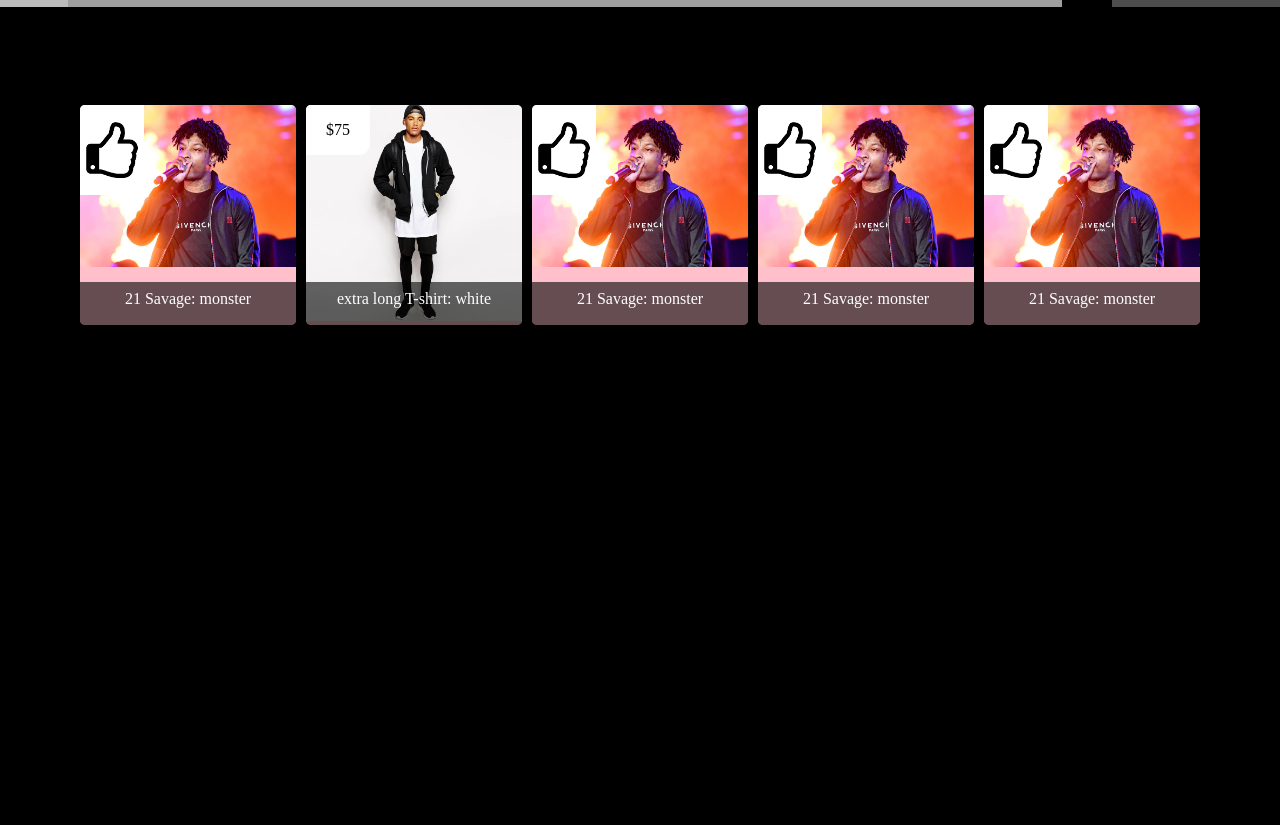
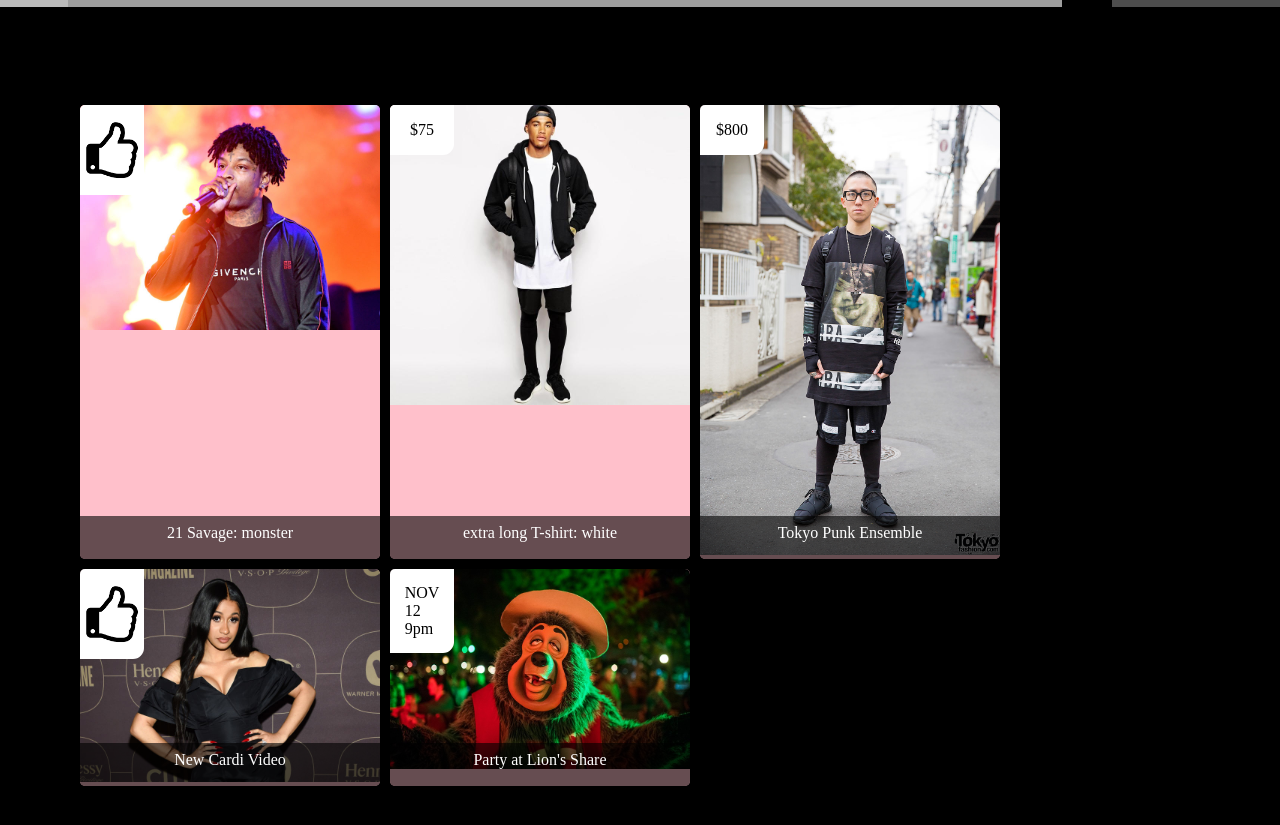
Before and after one commit to Grickl3/lionssharedenver, a website: page index.html in a window 1280 px wide. Shown: the part 793-1618 px from the top of the page. Before the commit the page ends 1323 px from the top, so only its background shows below. Drawn offline with Linux system fonts and the light colour scheme; grey boxes are pictures that could not be loaded.

Commit message:
poked at the tiles some more. I believe I can solve the Ydimension problem with nested flexboxes

```diff
--- a/index.html
+++ b/index.html
@@ -89,35 +89,35 @@
 		</div><!-- TILE -->
 
 		<div class="tile">
-			<img class="tile__background" src="img/21-savage.jpg" alt="21 Savage">
+			<img class="tile__background" src="img/box-print.jpg" alt="Tokyo Punk">
+			<div class="tile__upper-corner">
+				<span class="tile__upper-corner__copy">$800</span>
+				<img class="tile__upper-corner__glyph" src="" alt="">
+			</div><!-- UPPER CORNER -->
+			<div class="tile__stripe">
+				<span class="tile__stripe__copy">Tokyo Punk Ensemble</span>
+			</div><!-- STRIPE -->
+		</div><!-- TILE -->
+
+		<div class="tile">
+			<img class="tile__background" src="img/cardi-b.jpg" alt="Cardi B">
 			<div class="tile__upper-corner">
 				<span class="tile__upper-corner__copy"></span>
 				<img class="tile__upper-corner__glyph" src="img/thumbsup.png" alt="">
 			</div><!-- UPPER CORNER -->
 			<div class="tile__stripe">
-				<span class="tile__stripe__copy">21 Savage: monster</span>
+				<span class="tile__stripe__copy">New Cardi Video</span>
 			</div><!-- STRIPE -->
 		</div><!-- TILE -->
 
 		<div class="tile">
-			<img class="tile__background" src="img/21-savage.jpg" alt="21 Savage">
+			<img class="tile__background" src="img/classic-drunk.jpg" alt="drunk">
 			<div class="tile__upper-corner">
-				<span class="tile__upper-corner__copy"></span>
-				<img class="tile__upper-corner__glyph" src="img/thumbsup.png" alt="">
+				<span class="tile__upper-corner__copy">NOV<br>12<br>9pm</span>
+				<img class="tile__upper-corner__glyph" src="" alt="">
 			</div><!-- UPPER CORNER -->
 			<div class="tile__stripe">
-				<span class="tile__stripe__copy">21 Savage: monster</span>
-			</div><!-- STRIPE -->
-		</div><!-- TILE -->
-
-		<div class="tile">
-			<img class="tile__background" src="img/21-savage.jpg" alt="21 Savage">
-			<div class="tile__upper-corner">
-				<span class="tile__upper-corner__copy"></span>
-				<img class="tile__upper-corner__glyph" src="img/thumbsup.png" alt="">
-			</div><!-- UPPER CORNER -->
-			<div class="tile__stripe">
-				<span class="tile__stripe__copy">21 Savage: monster</span>
+				<span class="tile__stripe__copy">Party at Lion's Share</span>
 			</div><!-- STRIPE -->
 		</div><!-- TILE -->
 
--- a/styles/_delivery.css
+++ b/styles/_delivery.css
@@ -2,11 +2,12 @@
 
 .delivery__modal {
 	position: fixed;
-	top: 20%;
+	top: 15%;
 	left: 50%;
 	transform: translateX(-50%);
 	height: 600px;
 	width: 450px;
+	z-index: 100;
 
 	border-radius: 13px;
 	background-color: white;
--- a/styles/_tiles.css
+++ b/styles/_tiles.css
@@ -8,6 +8,7 @@
 	margin-right: 80px;
 
 	display: flex;
+	flex-wrap: wrap;
 }
 
 .tile {
```
